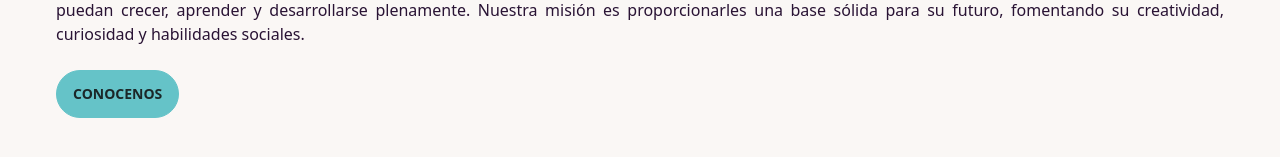
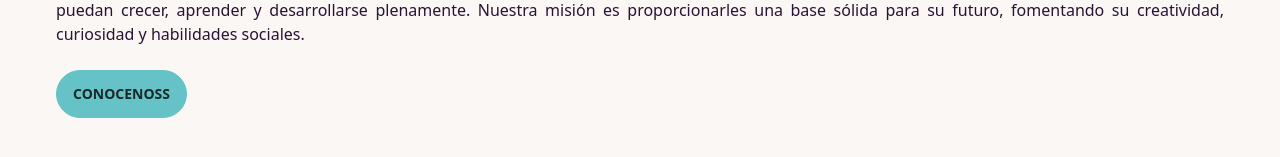
Before and after one commit to Julieth-Plazas/GeneracionesPaz, a React (Create React App) app in the folder jardinfrontend/: page / in a window 1280 px wide. Shown: the part 771-928 px from the top of the page. Built offline with nearby package versions, Linux system fonts and the light colour scheme; the HTML template or start-up script is replaced by a standard one.

Commit message:
Update Home.jsx

```diff
--- a/jardinfrontend/src/pages/Home.jsx
+++ b/jardinfrontend/src/pages/Home.jsx
@@ -22,7 +22,7 @@ const Home = () => {
                 curiosidad y habilidades sociales.
               </p>
               <Link to="/conocenos" className="btn btn-primary">
-                Conocenos
+                Conocenoss
               </Link>
             </div>
           </div>
```
